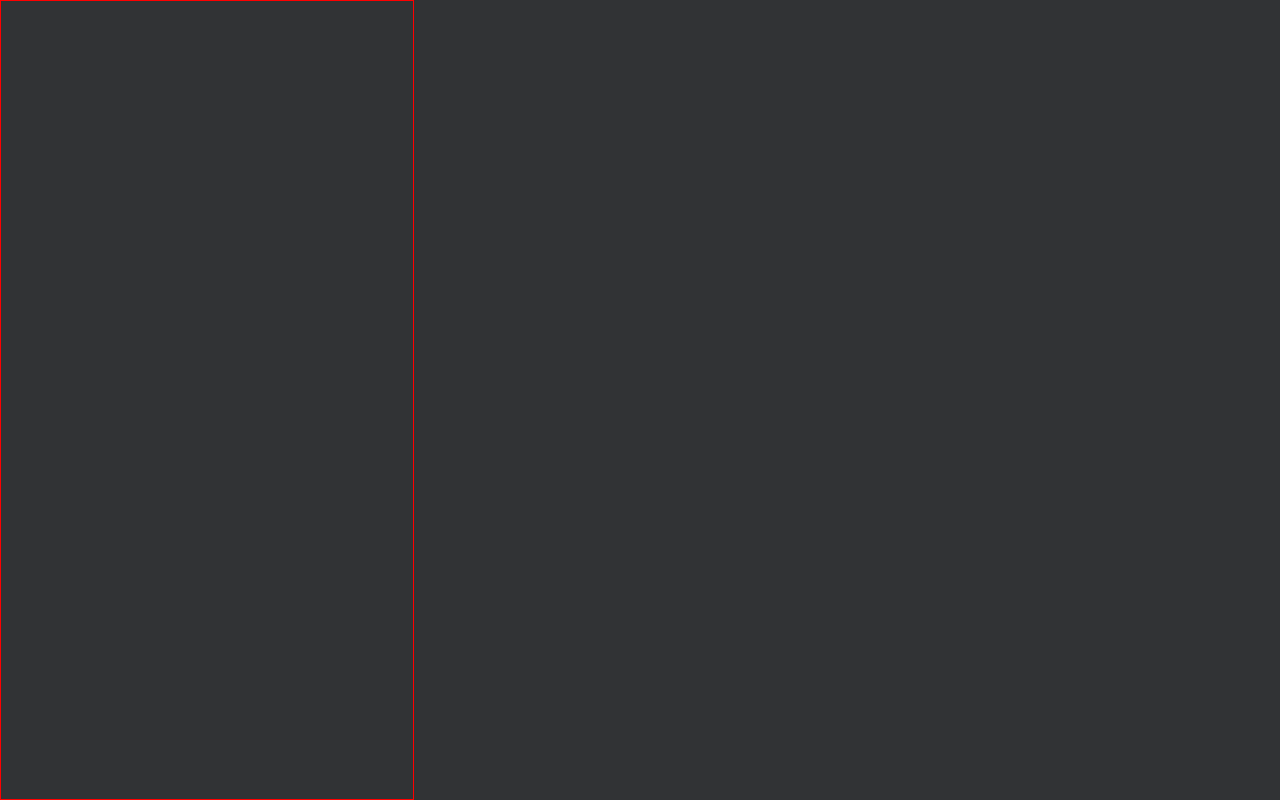
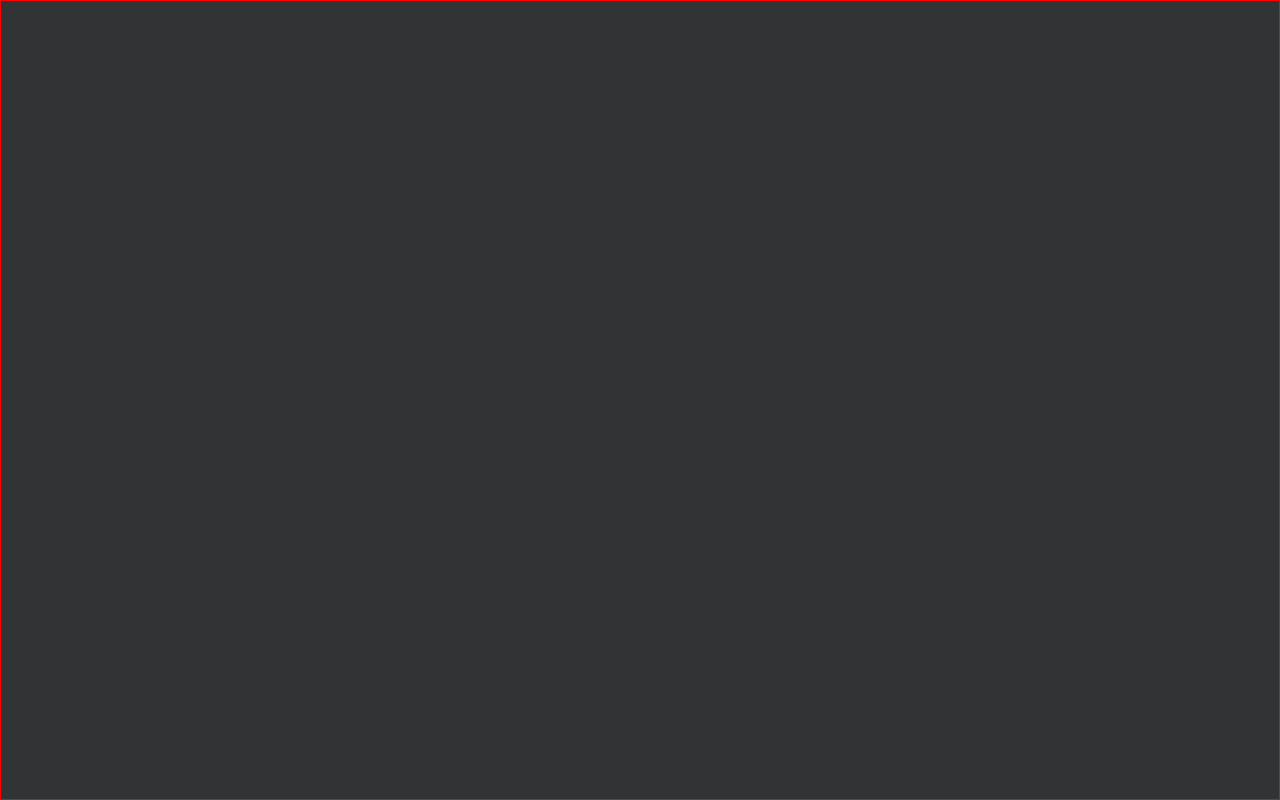
Before and after one commit to astap-bender/react_blog, a React (Create React App) app: page / in a window 1280 px wide. Built offline with nearby package versions, Linux system fonts and the light colour scheme.

Commit message:
Update main.css

```diff
--- a/src/main.css
+++ b/src/main.css
@@ -12,7 +12,7 @@ html {
 
     border: 1px solid red;
         height: 100vh;
- width: 414px;
+
 
     background-color: #313335;
 
```
